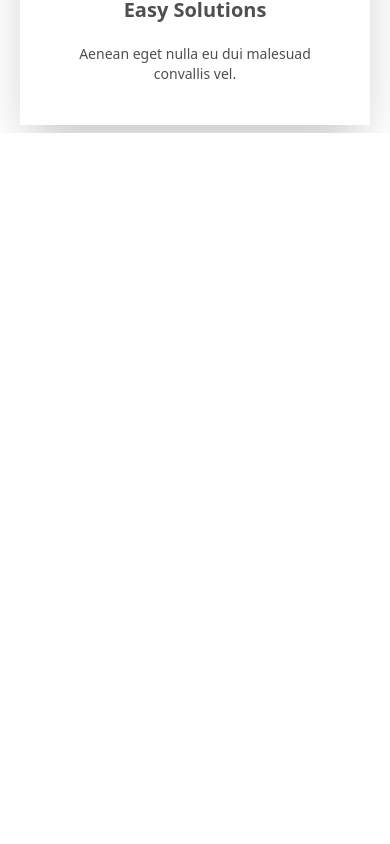
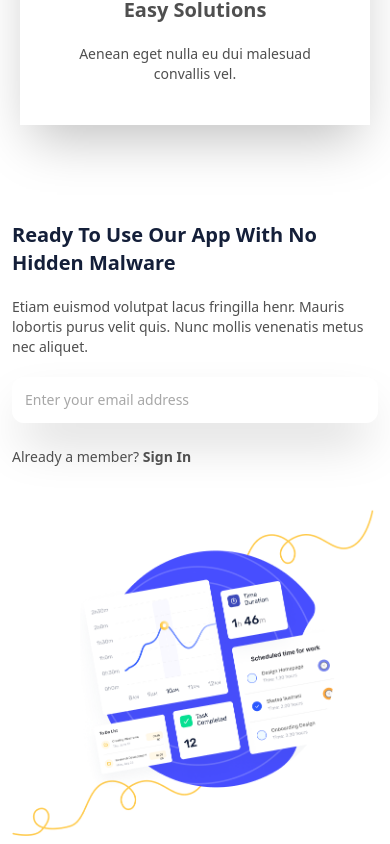
Before and after one commit to alonzojoe/quickspace-page, a React (Vite) app: page / in a window 390 px wide. Shown: the part 6198-7042 px from the top of the page. Before the commit the page ends 6331 px from the top, so only its background shows below. Built offline with nearby package versions, Linux system fonts and the light colour scheme.

Commit message:
create new component MalwareSection implement APPREADY_CONTENT items, implement tailwind classes + responsiveness

```diff
--- a/src/App.tsx
+++ b/src/App.tsx
@@ -5,6 +5,7 @@ import FeaturesSection from "./components/FeaturesSection";
 import SecuritySection from "./components/SecuritySection";
 import PerformanceSection from "./components/PerformanceSection";
 import ApplicationSection from "./components/ApplicationSection";
+import MalwareSection from "./components/MalwareSection";
 const App = () => {
   return (
     <main className="text-sm text-secondary antialiased">
@@ -15,6 +16,7 @@ const App = () => {
       <SecuritySection />
       <PerformanceSection />
       <ApplicationSection />
+      <MalwareSection />
     </main>
   );
 };
--- /dev/null
+++ b/src/components/MalwareSection.tsx
@@ -0,0 +1,41 @@
+import { APPREADY_CONTENT } from "../constants";
+const MalwareSection = () => {
+  return (
+    <section>
+      <div className="max-w-7xl mx-auto px-3 py-2">
+        <div className="grid grid-cols-1 lg:grid-cols-2 items-center gap-10 mt-20">
+          <div>
+            <h2 className="text-dark text-xl xl:text-4xl font-bold">
+              {APPREADY_CONTENT.title}
+            </h2>
+            <p className="text-secondary my-5">
+              {APPREADY_CONTENT.description}
+            </p>
+            <div className="flex flex-col space-y-6">
+              <input
+                className="rounded-xl p-3 border border-white shadow-2xl focus:border-neutral-400 outline-none"
+                type="email"
+                placeholder={APPREADY_CONTENT.emailPlaceHolder}
+              />
+              <span className="text-secondary">
+                {APPREADY_CONTENT.alreadyMember.left}{" "}
+                <a href="" className="font-semibold">
+                  {APPREADY_CONTENT.alreadyMember.right}
+                </a>
+              </span>
+            </div>
+          </div>
+          <div className="flex items-center justify-end lg:justify-center">
+            <img
+              className="w-[553px] xl:w-[753px]"
+              src={APPREADY_CONTENT.imageRight}
+              alt="appready-img"
+            />
+          </div>
+        </div>
+      </div>
+    </section>
+  );
+};
+
+export default MalwareSection;
--- a/src/constants/index.ts
+++ b/src/constants/index.ts
@@ -100,7 +100,10 @@ export const APPREADY_CONTENT = {
     title: 'Ready To Use Our App With No Hidden Malware',
     description: 'Etiam euismod volutpat lacus fringilla henr. Mauris lobortis purus velit quis. Nunc mollis venenatis metus nec aliquet.',
     emailPlaceHolder: 'Enter your email address',
-    alreadyMember: 'Already a member? Sign In',
+    alreadyMember: {
+        left: 'Already a member?',
+        right: ' Sign In'
+    },
     imageRight: globaImg
 }
 
```
